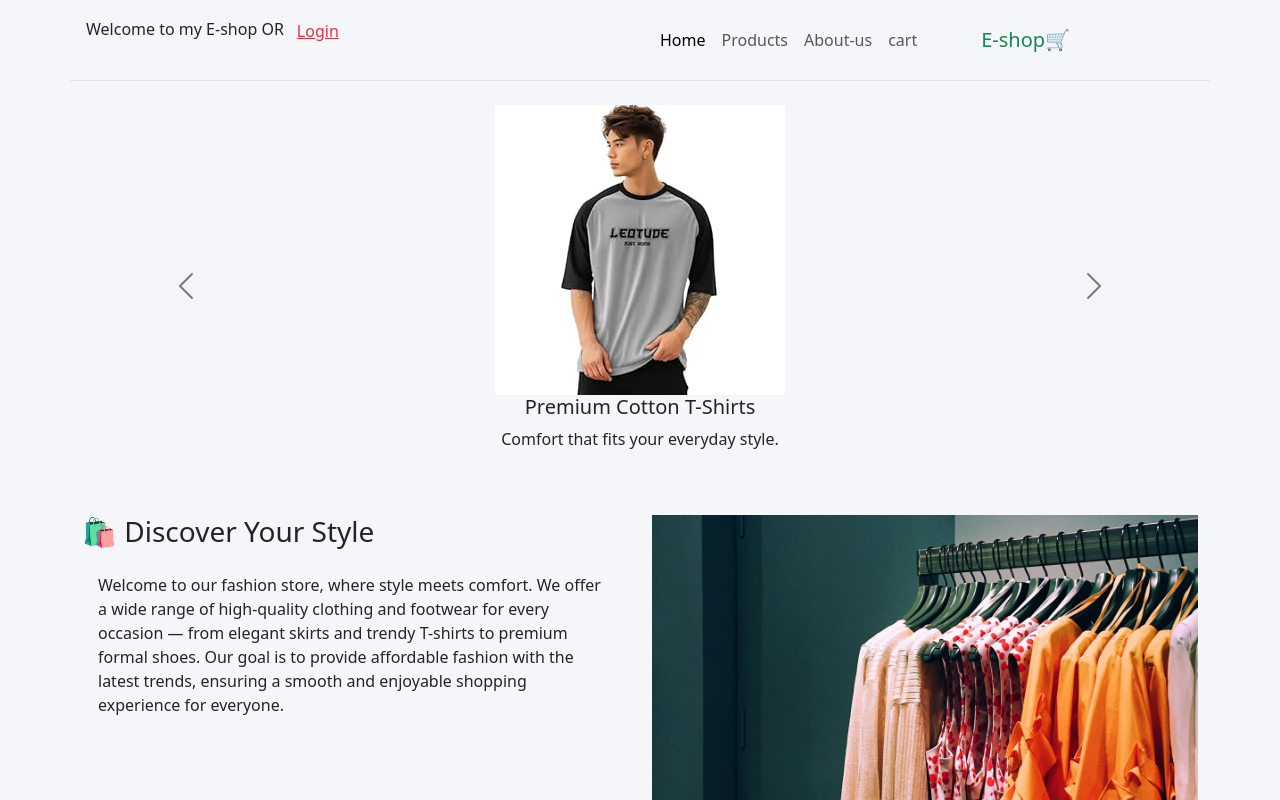
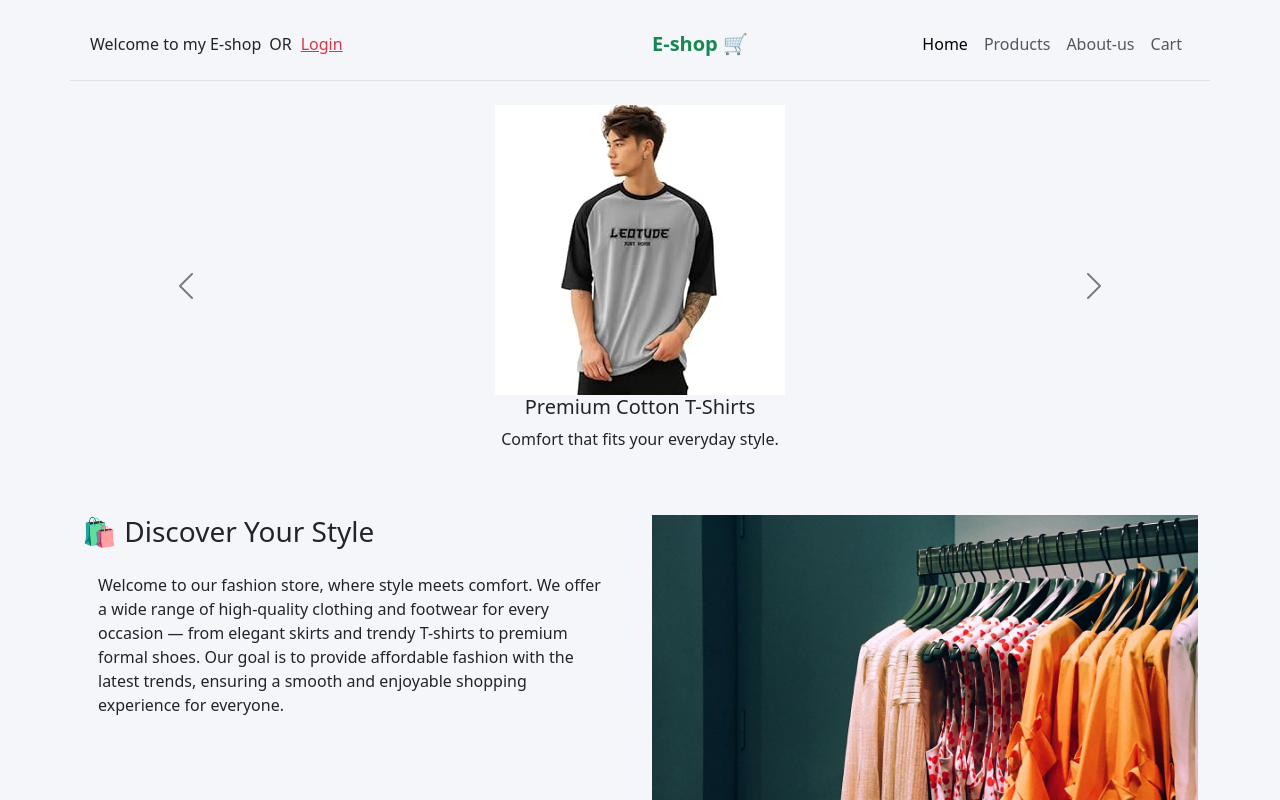
Before and after one commit to abdulbasitabdulbaqui/E-shop, a React (Vite) app: page / in a window 1280 px wide. Shown: the top 800 px of the page. Built offline with nearby package versions, Linux system fonts and the light colour scheme.

Commit message:
navbar work done

```diff
--- a/src/components/NavBar.jsx
+++ b/src/components/NavBar.jsx
@@ -2,6 +2,7 @@ import React from "react";
 import { Button, Navbar } from "react-bootstrap";
 import Nav from "react-bootstrap/Nav";
 import { NavLink, useNavigate } from "react-router-dom";
+import "./navbar.css";
 
 const NavBar = () => {
   const navigate = useNavigate();
@@ -17,52 +18,54 @@ const NavBar = () => {
   };
   return (
     <div className="container">
-      <div className="row border-bottom p-1 mt-2">
-        <div className="col-12 col-md-6">
+      <div className="row border-bottom p-2 mt-2 align-items-center">
+        {/* Left Side - Welcome + Login */}
+        <div className="col-12 col-md-6 d-flex flex-wrap align-items-center gap-2">
           <span>Welcome to my E-shop</span>
-          <span> OR</span>
-          <span>
+          <span>OR</span>
           <Button
             onClick={handleLogin}
             variant="link"
-              className="text-danger"
+            className="text-danger p-0"
           >
             Login
           </Button>
-          </span>
         </div>
+
+        {/* Right Side - Navbar */}
         <div className="col-12 col-md-6">
           <Navbar expand="md">
-            <Nav defaultActiveKey="/home" as="ul">
-              <Nav.Item as="li">
+            {/* Logo */}
+            <Navbar.Brand
+              onClick={handleTitle}
+              className="fw-bold text-success"
+              style={{ cursor: "pointer" }}
+            >
+              E-shop 🛒
+            </Navbar.Brand>
+
+            {/* 3 Lines */}
+            <Navbar.Toggle aria-controls="basic-navbar-nav" />
+
+            <Navbar.Collapse id="basic-navbar-nav">
+              <Nav className="ms-auto">
                 <Nav.Link as={NavLink} to="/">
                   Home
                 </Nav.Link>
-              </Nav.Item>
-              <Nav.Item as="li">
+
                 <Nav.Link as={NavLink} to="/products">
                   Products
                 </Nav.Link>
-              </Nav.Item>
-              <Nav.Item as="li">
+
                 <Nav.Link as={NavLink} to="/about">
                   About-us
                 </Nav.Link>
-              </Nav.Item>
-              <Nav.Item as="li">
+
                 <Nav.Link as={NavLink} to="/cart">
-                  cart
-                </Nav.Link>
-              </Nav.Item>
-              <Nav.Link
-                onClick={handleTitle}
-                className="ms-5 text-success"
-                as={NavLink}
-                to="/"
-              >
-                <h5>E-shop🛒</h5>
+                  Cart
                 </Nav.Link>
               </Nav>
+            </Navbar.Collapse>
           </Navbar>
         </div>
       </div>
--- /dev/null
+++ b/src/components/navbar.css
@@ -0,0 +1,21 @@
+/* ===== Mobile Navbar Links Fix ===== */
+@media (max-width: 768px) {
+
+  .navbar-nav {
+    width: 100%;
+    text-align: center;
+    margin-top: 10px;
+  }
+
+  .navbar-nav .nav-link {
+    display: block;
+    padding: 10px 0;
+    font-size: 16px;
+    border-bottom: 1px solid #f1f1f1;
+  }
+
+  .navbar-nav .nav-link:last-child {
+    border-bottom: none;
+  }
+
+}
```
Lines whose indentation alone changed are shown as unchanged.
